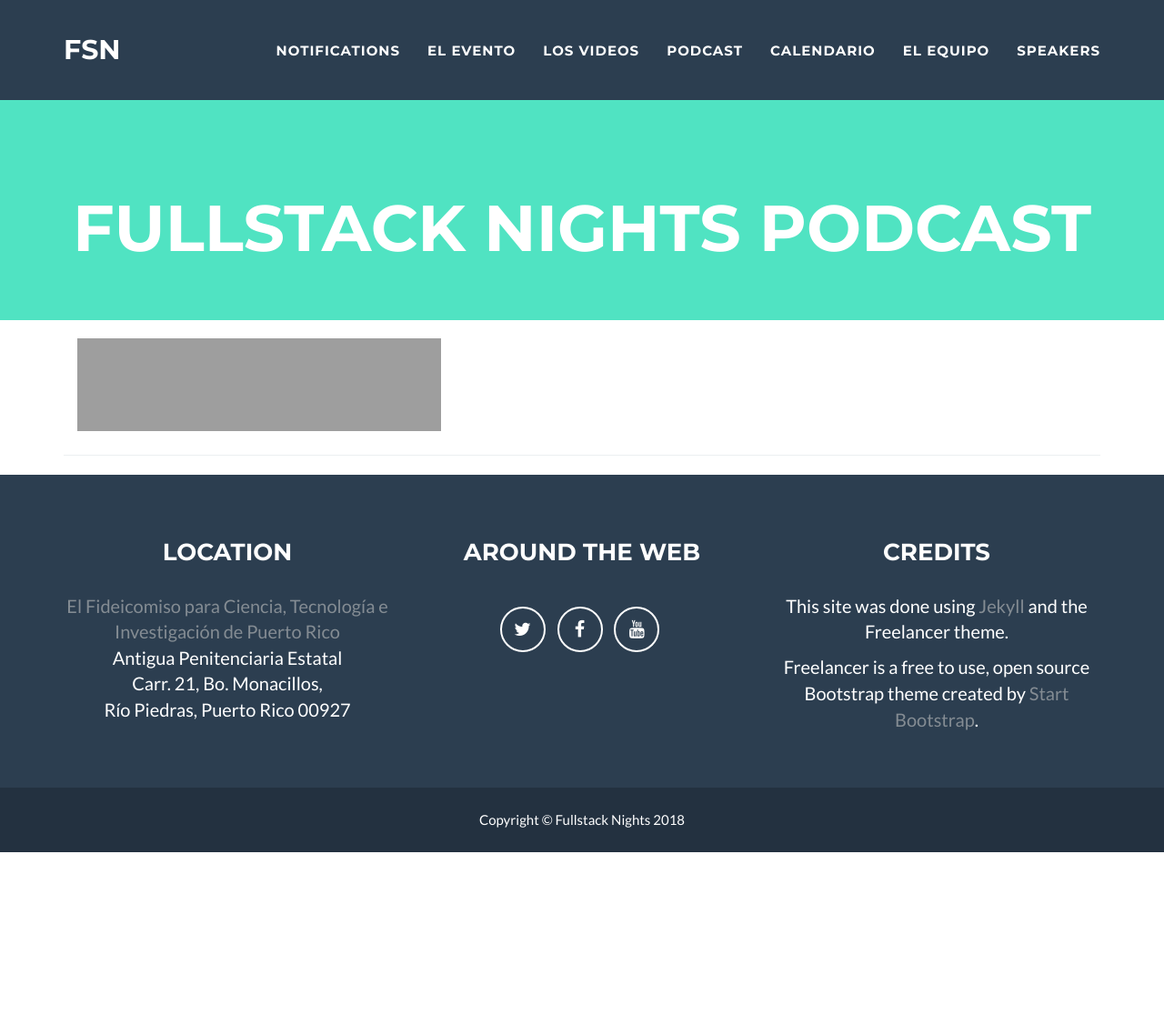
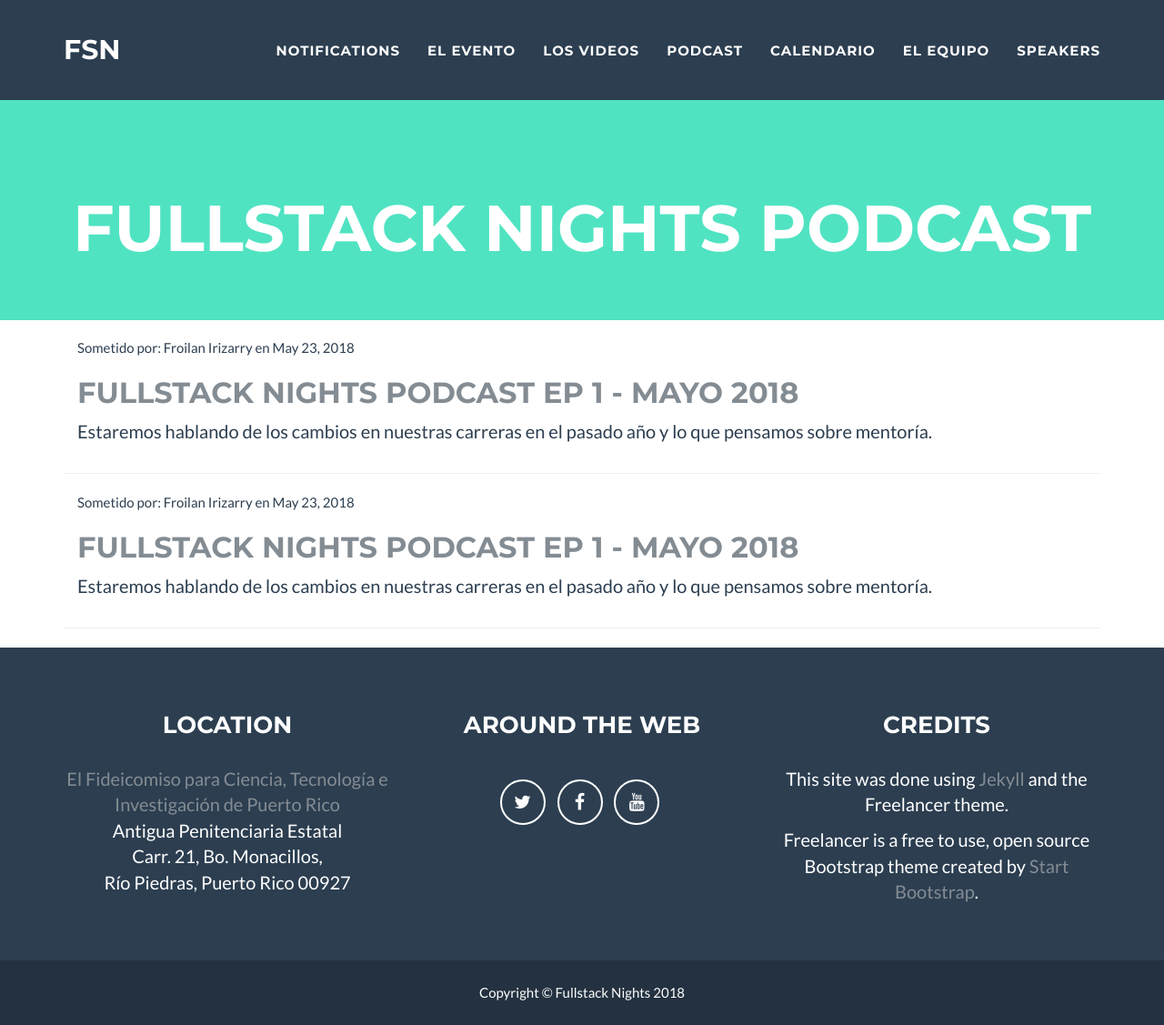
Before and after one commit to fullstacknights/fullstacknights.github.io, a Jekyll site: the page built from podcast.html, in a window 1280 px wide and 1127 px high. Shown: the whole window at 91% size. Built offline with Jekyll 4.4.1, drawn with Linux system fonts in a browser that asks for light colours; grey boxes are pictures that could not be loaded.

Commit message:
add podcast WIP

```diff
--- a/_config.yml
+++ b/_config.yml
@@ -128,3 +128,6 @@ collaborators:
       social:
         - title: twitter
           url: https://twitter.com/orlanmarty
+collections:
+  podcast:
+    output: true
--- a/_includes/head.html
+++ b/_includes/head.html
@@ -4,7 +4,7 @@
     <title>{% if page.title %}{{ page.title }}{% else %}{{ site.title }}{% endif %}</title>
     <meta name="viewport" content="width=device-width">
     <meta name="description" content="{{ site.description.partial }}">
-    <link rel="canonical" href="{{ page.url | replace:'index.html','' | replace:'videos.html','' | prepend: site.url }}">
+    <link rel="canonical" href="{{ page.url | replace:'index.html','' | replace:'videos.html','' | replace:'episodes.html','' | prepend: site.url }}">
     <link rel="alternate" type="application/rss+xml" title="RSS" href="/feed.xml">
 
     <!-- Custom CSS & Bootstrap Core CSS - Uses Bootswatch Flatly Theme: http://bootswatch.com/flatly/ -->
--- /dev/null
+++ b/_podcast/2018-05-23-fullstack-nights-podcast-ep1.md
@@ -0,0 +1,29 @@
+---
+layout: post
+title: "Fullstack Nights Podcast Ep 1 - Mayo 2018"
+date: 2018-05-23 00:00:00 -0400
+categories: fsn podcast
+author: Froilan Irizarry
+description: Estaremos hablando de los cambios en nuestras carreras en el pasado año y lo que pensamos sobre mentoría.
+---
+
+# Nuestro episodio alpha
+
+Estaremos hablando de los cambios en nuestras carreras en el pasado año y lo que pensamos sobre mentoría.
+
+<iframe src="https://anchor.fm/fullstack-nights-podcast/embed/episodes/Fullstack-Nights-Podcast---Episode-1-e1h4c1" height="102px" width="400px" frameborder="0" scrolling="no"></iframe>
+
+## Contactarnos por Twitter
+
+* FSN - [@fullstacknights](https://twitter.com/fullstacknights)
+* Froi - [@skfroi](https://twitter.com/skfroi)
+* Axel - [@arivera](https://twitter.com/arivera)
+
+## Picks:
+
+* Fullstack Nights - [fullstacknights.com ](https://fullstacknights.com)
+* Code.gov - [code.gov](https://code.gov)
+* Code.gov Github - [github.com/gsa/code-gov ](https://github.com/gsa/code-gov)
+* Code for Orlando - [www.codefororlando.com/ ](http://www.codefororlando.com/)
+* Street Art Orlando iOS - [github.com/cforlando/street-art-orlando-ios ](https://github.com/cforlando/street-art-orlando-ios)
+* Street Art Orlando Backend - [github.com/cforlando/street-art-orlando-api](https://github.com/cforlando/street-art-orlando-api)
--- /dev/null
+++ b/_podcast/2019-05-23-fullstack-nights-podcast-ep2.md
@@ -0,0 +1,29 @@
+---
+layout: post
+title: "Fullstack Nights Podcast Ep 1 - Mayo 2018"
+date: 2018-05-23 00:00:00 -0400
+categories: fsn podcast
+author: Froilan Irizarry
+description: Estaremos hablando de los cambios en nuestras carreras en el pasado año y lo que pensamos sobre mentoría.
+---
+
+# Nuestro episodio alpha
+
+Estaremos hablando de los cambios en nuestras carreras en el pasado año y lo que pensamos sobre mentoría.
+
+<iframe src="https://anchor.fm/fullstack-nights-podcast/embed/episodes/Fullstack-Nights-Podcast---Episode-1-e1h4c1" height="102px" width="400px" frameborder="0" scrolling="no"></iframe>
+
+## Contactarnos por Twitter
+
+* FSN - [@fullstacknights](https://twitter.com/fullstacknights)
+* Froi - [@skfroi](https://twitter.com/skfroi)
+* Axel - [@arivera](https://twitter.com/arivera)
+
+## Picks:
+
+* Fullstack Nights - [fullstacknights.com ](https://fullstacknights.com)
+* Code.gov - [code.gov](https://code.gov)
+* Code.gov Github - [github.com/gsa/code-gov ](https://github.com/gsa/code-gov)
+* Code for Orlando - [www.codefororlando.com/ ](http://www.codefororlando.com/)
+* Street Art Orlando iOS - [github.com/cforlando/street-art-orlando-ios ](https://github.com/cforlando/street-art-orlando-ios)
+* Street Art Orlando Backend - [github.com/cforlando/street-art-orlando-api](https://github.com/cforlando/street-art-orlando-api)
--- a/podcast.html
+++ b/podcast.html
@@ -1,13 +1,19 @@
 ---
 layout: default
-title: FSN - Podcast
+title: FSN - Episodes
 ---
 {% include podcast_header.html %}
 <div class="container">
+  {% for post in site.podcast %}
   <div class="row top-buttom-buffer">
       <div class="col-lg-12">
-        <iframe src="https://anchor.fm/fullstack-nights-podcast/embed" height="102px" width="400px" frameborder="0" scrolling="no"></iframe>
+        <span class="post-meta">Sometido por: {{ post.author }} en {{ post.date | date: "%b %-d, %Y" }}</span>
+        <h2>
+          <a class="post-link" href="{{ post.url | prepend: site.baseurl }}index.html">{{ post.title }}</a>
+        </h2>
+        <p>{{post.description}}</p>
       </div>
   </div>
   <hr>
+  {% endfor %}
 </div>
```
Also changed, not shown: podcast-deprecated.html (added, +13 -0 lines).
